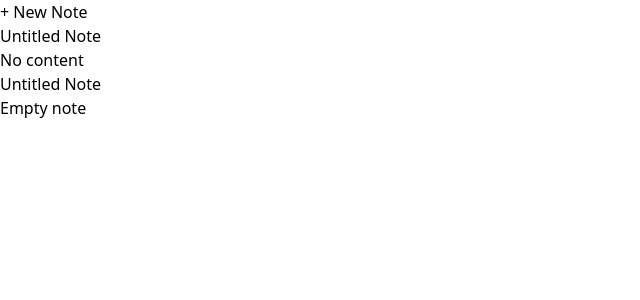
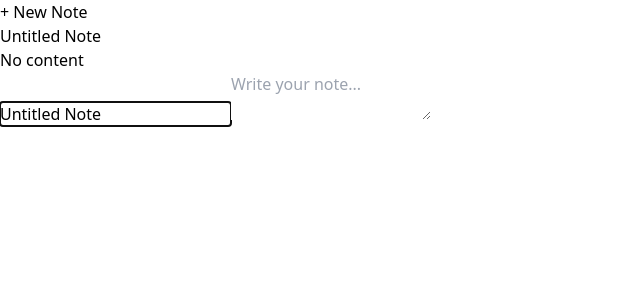
Before and after one commit to Vaisakhhhhh/My-Notes, a React (Vite) app: page / in a window 1280 px wide. Both pictures are taken after a click on the button "+ New Note". Shown: the top 300 px of the page, without its empty margins (0-640 px from the left). Built offline with nearby package versions, Linux system fonts and the light colour scheme.

Commit message:
Add note editing functionality

```diff
--- a/src/App.tsx
+++ b/src/App.tsx
@@ -21,6 +21,14 @@ function App() {
     setActiveNoteId(newNote.id);
   };
 
+  const updateNote = (updatedNote: Note) => {
+    setNotes(prev =>
+      prev.map((note) =>
+        note.id === updatedNote.id ? updatedNote : note
+      )
+    );
+  };
+
   return (
     <div className="flex gap-2">
       <NotesList
@@ -31,6 +39,7 @@ function App() {
       />
       <NoteEditor
         note={activeNote}
+        onUpdateNote={updateNote}
       />
     </div>
   )
--- a/src/components/NoteEditor.tsx
+++ b/src/components/NoteEditor.tsx
@@ -1,10 +1,20 @@
+import { useEffect, useRef } from "react";
 import type { Note } from "../types/note";
 
 type Props = {
     note: Note | null;
-}
+    onUpdateNote: (note: Note) => void;
+};
 
-function NoteEditor({ note }: Props) {
+function NoteEditor({ note, onUpdateNote }: Props) {
+    const inputRef = useRef<HTMLInputElement>(null);
+
+    useEffect(() => {
+        if (inputRef.current) {
+            inputRef.current.focus();
+        }
+    }, [note?.id]);
+
     if (!note) {
         return (
             <div className="flex-1 flex items-center justify-center text-gray-500">
@@ -13,10 +23,31 @@ function NoteEditor({ note }: Props) {
         );
     }
 
+    const handleChange = (field: "title" | "content", value: string) => {
+        onUpdateNote({
+            ...note,
+            [field]: value,
+            updatedAt: Date.now(),
+        });
+    };;
+
     return (
-        <div className="flex-1 p-4">
-            <h2 className="text-xl font-bold">{note.title}</h2>
-            <p className="mt-2 text-gray-400">{note.content || "Empty note"}</p>
+        <div className="flex-1 p-4 flex flex-col gap-4">
+            <input
+                ref={inputRef}
+                type="text"
+                value={note.title}
+                onChange={e => handleChange("title", e.target.value)}
+                className="text-2xl font-bold bg-transparent border-b border-gray-600 outline-none"
+                placeholder="Title"
+            />
+
+            <textarea
+                value={note.content}
+                onChange={e => handleChange("content", e.target.value)}
+                className="flex-1 bg-transparent outline-none text-gray-300 resize-none"
+                placeholder="Write your note..."
+            />
         </div>
     );
 }
```
